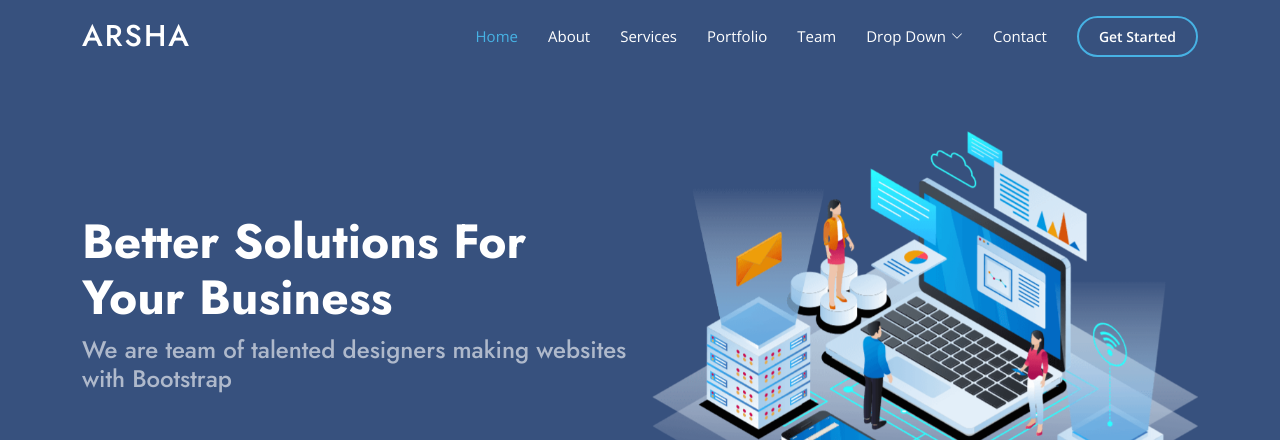
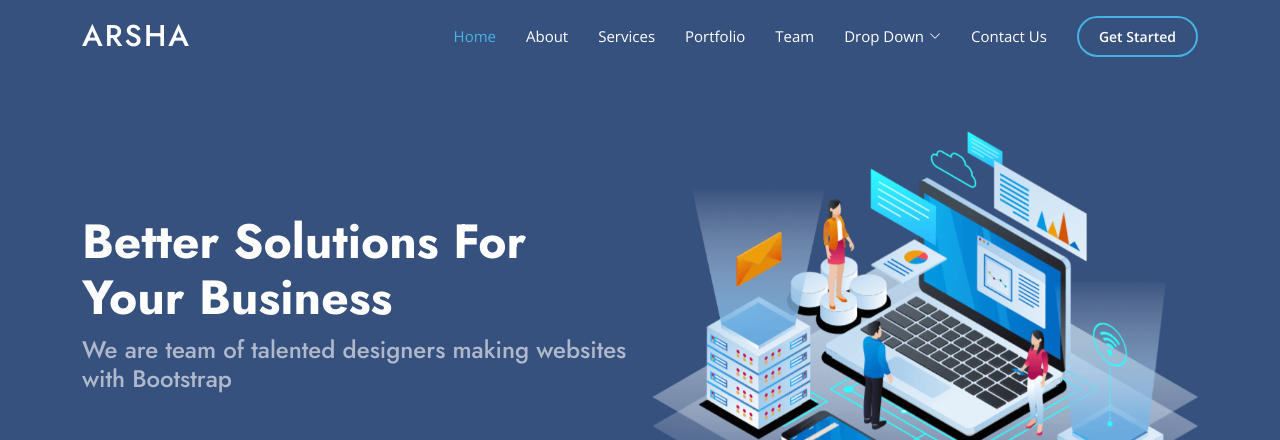
Before and after one commit to emadmohammed-code/project1, a plain HTML site: page index.html in a window 1280 px wide. Shown: the top 440 px of the page. Drawn offline with nearby package versions, Linux system fonts and the light colour scheme.

Commit message:
Update index.html

```diff
--- a/index.html
+++ b/index.html
@@ -71,7 +71,7 @@
               <li><a href="#">Drop Down 4</a></li>
             </ul>
           </li>
-          <li><a class="nav-link scrollto" href="#contact">Contact</a></li>
+          <li><a class="nav-link scrollto" href="#contact">Contact Us</a></li>
           <li><a class="getstarted scrollto" href="#about">Get Started</a></li>
         </ul>
         <i class="bi bi-list mobile-nav-toggle"></i>
```
